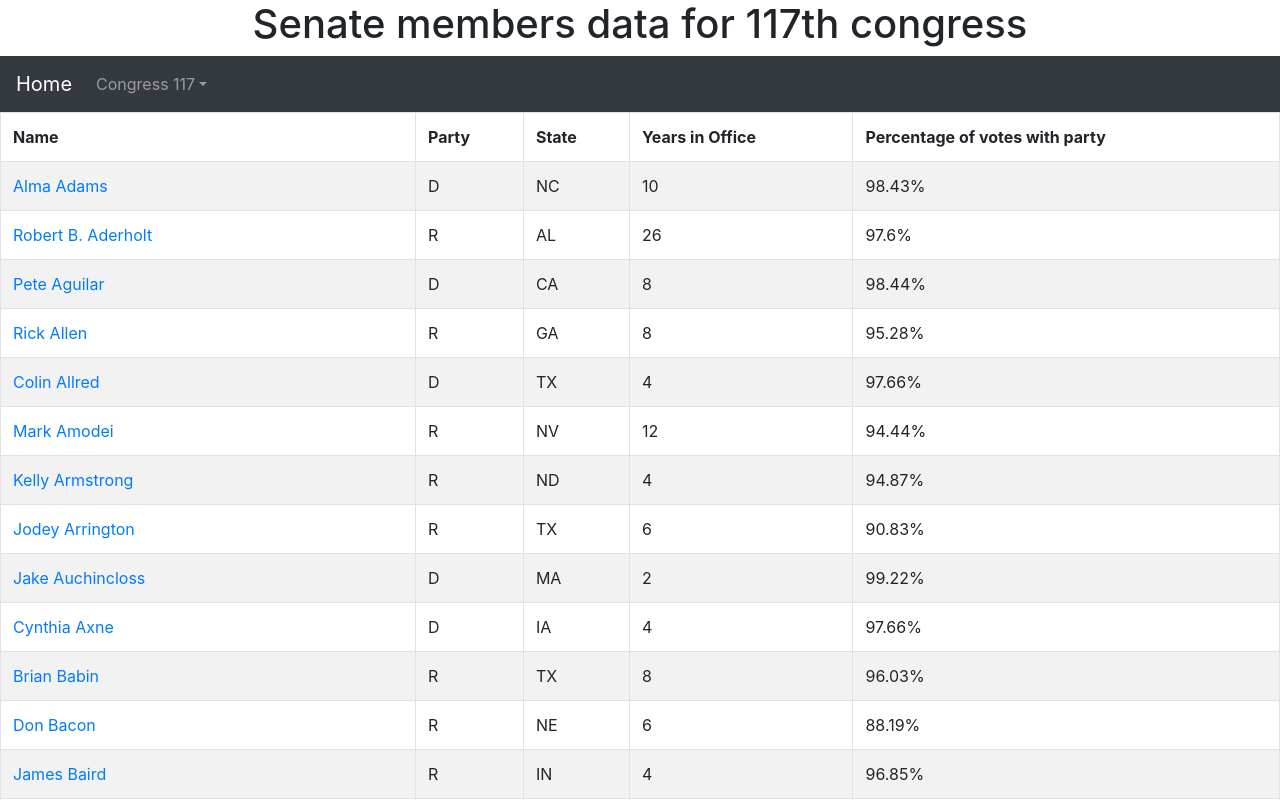
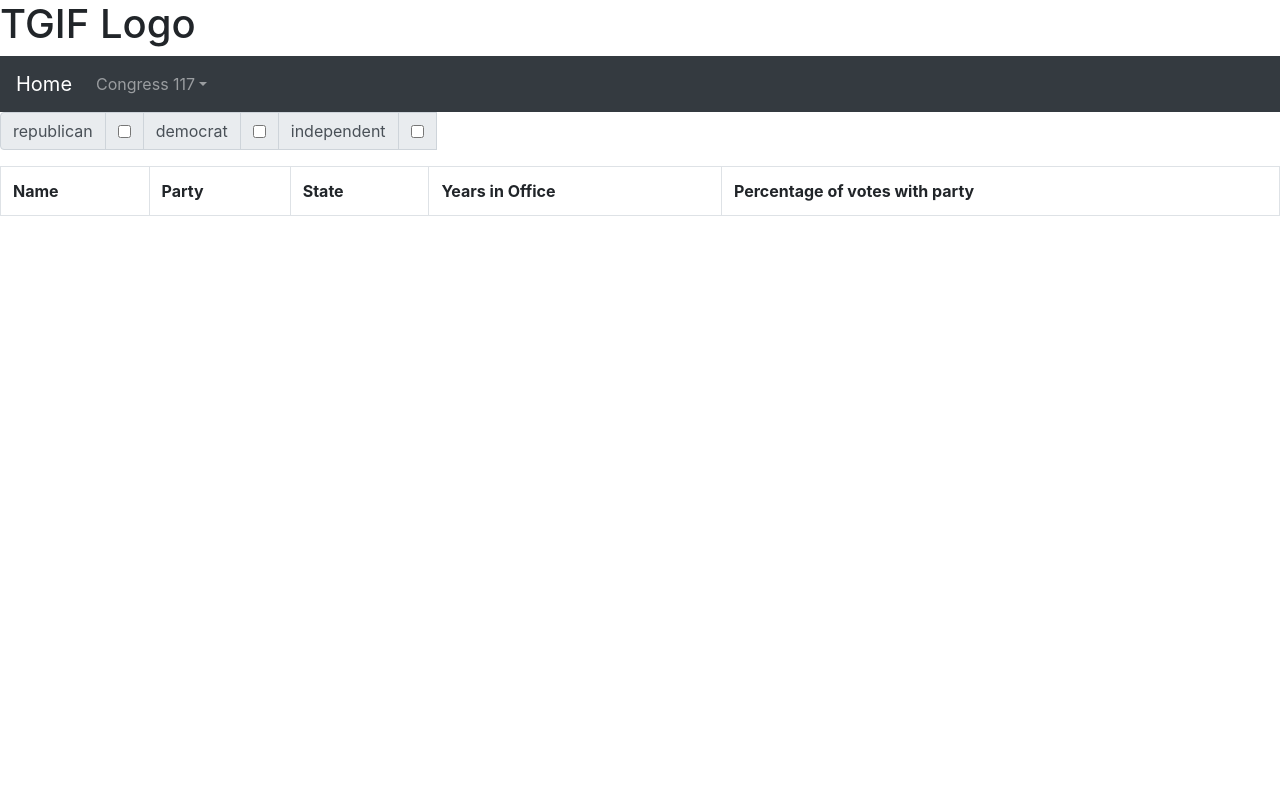
Before and after one commit to imdoom/js-dev, a React (Create React App) app: page /houseMembers in a window 1280 px wide. Shown: the top 800 px of the page. Built offline with nearby package versions, Linux system fonts and the light colour scheme.

Commit message:
filtering by party implemented

```diff
--- a/src/App.js
+++ b/src/App.js
@@ -1,27 +1,38 @@
-import React from 'react';
+import { React, useState } from 'react';
 import SenateMembers from './components/SenateMembers';
 import HouseMembers from './components/HouseMembers';
 import Navigation from './components/Navigation';
+import Filter from './components/Filter';
 import Home from './components/Home';
 import Banner from './components/Banner';
 import { Route, Switch } from 'react-router-dom';
 
 const heading = {
-  "title": "Senate members data for 117th congress"
+  "title": "TGIF Logo"
 };
 
+const App = () =>  {
+  const useSelection = () => {
+    const [selected, setSelected] = useState([]);
+    const toggle = (x) => {
+      setSelected(selected.includes(x) ? selected.filter(y => y !== x) : [x].concat(selected))
+    };
+    return [ selected, toggle ];
+  };
+  const [selected, toggle] = useSelection();
 
-
-const App = () =>  (
+  return (
     <div>
       <Banner title={heading.title} />
       <Navigation />
+      <Filter selected={selected} toggle={toggle}/>
       <Switch>
-      <Route path='/senateMembers' component={SenateMembers}/>
-      <Route path='/houseMembers' component={HouseMembers}/>
+        <Route path='/senateMembers' component={() => (<SenateMembers selected={selected}/>)}/>
+        <Route path='/houseMembers' component={() => (<HouseMembers selected={selected}/>)}/>
         <Route path='/' component={Home}/>
       </Switch>
     </div>
   );
+}
 
 export default App;
--- a/src/components/Banner.js
+++ b/src/components/Banner.js
@@ -4,7 +4,7 @@ const Banner = ({title}) => <h1 style={center}>{title}</h1>;
 
 const center = {
     display: 'flex',
-    justifyContent:'center'
+    justifyContent:'left'
 };
 
 export default Banner;
--- /dev/null
+++ b/src/components/Filter.js
@@ -0,0 +1,29 @@
+import React from 'react';
+import {InputGroup} from "react-bootstrap";
+
+const Filter = ({selected, toggle}) => (
+    <InputGroup className="mb-3">
+        <InputGroup.Prepend>
+            <InputGroup.Text id="inputGroup-sizing-sm">republican</InputGroup.Text>
+            <InputGroup.Checkbox
+            aria-label="republican"
+            checked={selected.includes("R")}
+            onChange={() => toggle("R")}
+            />
+            <InputGroup.Text id="inputGroup-sizing-sm">democrat</InputGroup.Text>
+            <InputGroup.Checkbox
+            aria-label="democrat"
+            checked={selected.includes("D")}
+            onChange={() => toggle("D")}
+            />
+            <InputGroup.Text id="inputGroup-sizing-sm">independent</InputGroup.Text>
+            <InputGroup.Checkbox
+            aria-label="independent"
+            checked={selected.includes("I")}
+            onChange={() => toggle("I")}
+            />
+        </InputGroup.Prepend>
+    </InputGroup>
+);
+
+export default Filter;
--- a/src/components/HouseMembers.js
+++ b/src/components/HouseMembers.js
@@ -17,7 +17,7 @@ const getFullName = member => (
     </tr>
   );
 
-  const SenateMembers = () => (
+  const HouseMembers = ({selected}) => (
     <Table striped bordered hover>
       <tr>
         <th>Name</th>
@@ -27,9 +27,9 @@ const getFullName = member => (
         <th>Percentage of votes with party</th>
       </tr>
       <tbody>
-      { house.results[0].members.map(member => <Member key={member.id} member={ member } />) }
+      { house.results[0].members.filter(member => selected.includes(member.party)).map(member => <Member key={member.id} member={ member } />) }
       </tbody>
     </Table>
   );
 
-  export default SenateMembers;
+  export default HouseMembers;
--- a/src/components/Navigation.js
+++ b/src/components/Navigation.js
@@ -2,7 +2,7 @@ import React from 'react';
 import { Navbar, Nav, NavDropdown } from 'react-bootstrap';
 
 
-const Navigation = () => (
+const Navigation = ({selected}) => (
     <Navbar collapseOnSelect expand="lg" bg="dark" variant="dark">
     <Navbar.Brand href="/">Home</Navbar.Brand>
     <Navbar.Toggle aria-controls="responsive-navbar-nav" />
--- a/src/components/SenateMembers.js
+++ b/src/components/SenateMembers.js
@@ -17,7 +17,7 @@ const getFullName = member => (
     </tr>
   );
 
-  const SenateMembers = () => (
+  const SenateMembers = ({selected}) => (
     <Table striped bordered hover>
       <tr>
         <th>Name</th>
@@ -27,7 +27,7 @@ const getFullName = member => (
         <th>Percentage of votes with party</th>
       </tr>
       <tbody>
-      { senate.results[0].members.map(member => <Member key={member.id} member={ member } />) }
+      { senate.results[0].members.filter(member => selected.includes(member.party)).map(member => <Member key={member.id} member={ member } />) }
       </tbody>
     </Table>
   );
```
Lines whose indentation alone changed are shown as unchanged.
